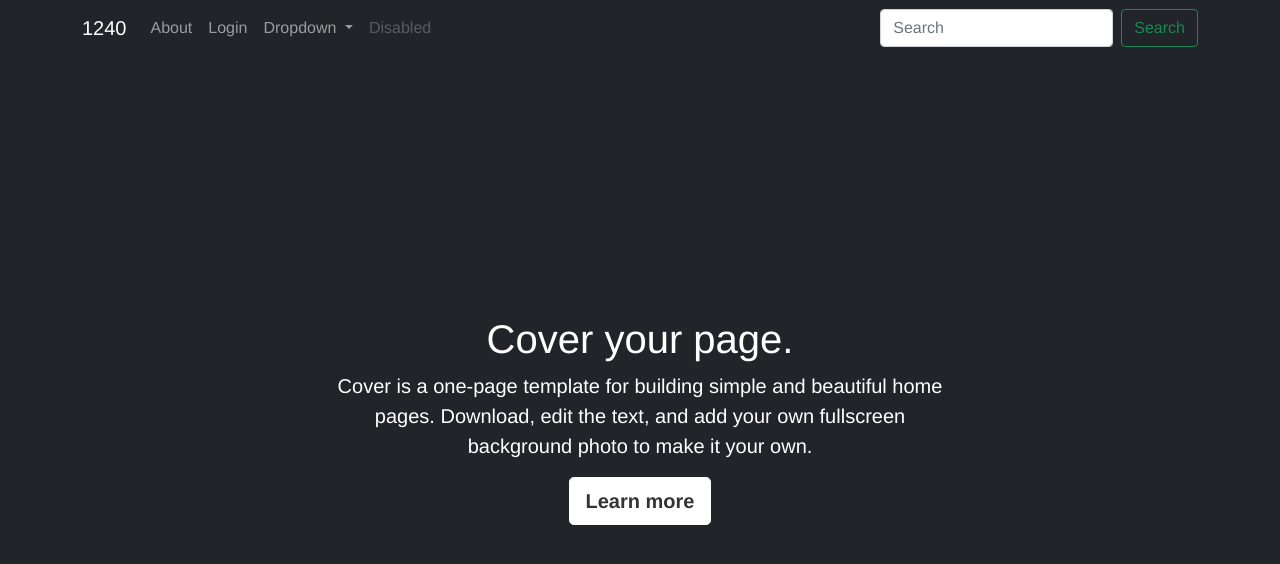
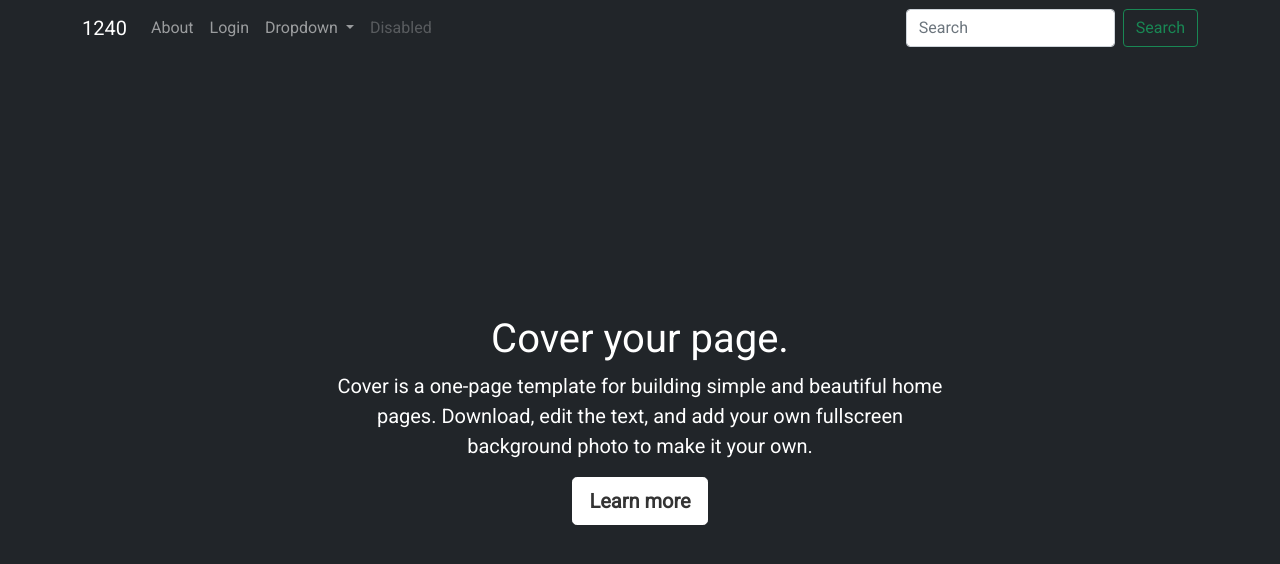
Before and after one commit to shakesac/GLAE-backend, a Vue app in the folder frontend/: page / in a window 1280 px wide. Shown: the top 564 px of the page. Built offline with nearby package versions, Linux system fonts and the light colour scheme.

Commit message:
global font changed to Roboto

```diff
--- a/frontend/src/App.vue
+++ b/frontend/src/App.vue
@@ -17,8 +17,9 @@
 </script>
 
 <style>
+@import url('https://fonts.googleapis.com/css?family=Roboto');
 #app {
-  font-family: Avenir, Helvetica, Arial, sans-serif;
+  font-family: 'Roboto', sans-serif;
   -webkit-font-smoothing: antialiased;
   -moz-osx-font-smoothing: grayscale;
   text-align: center;
```
